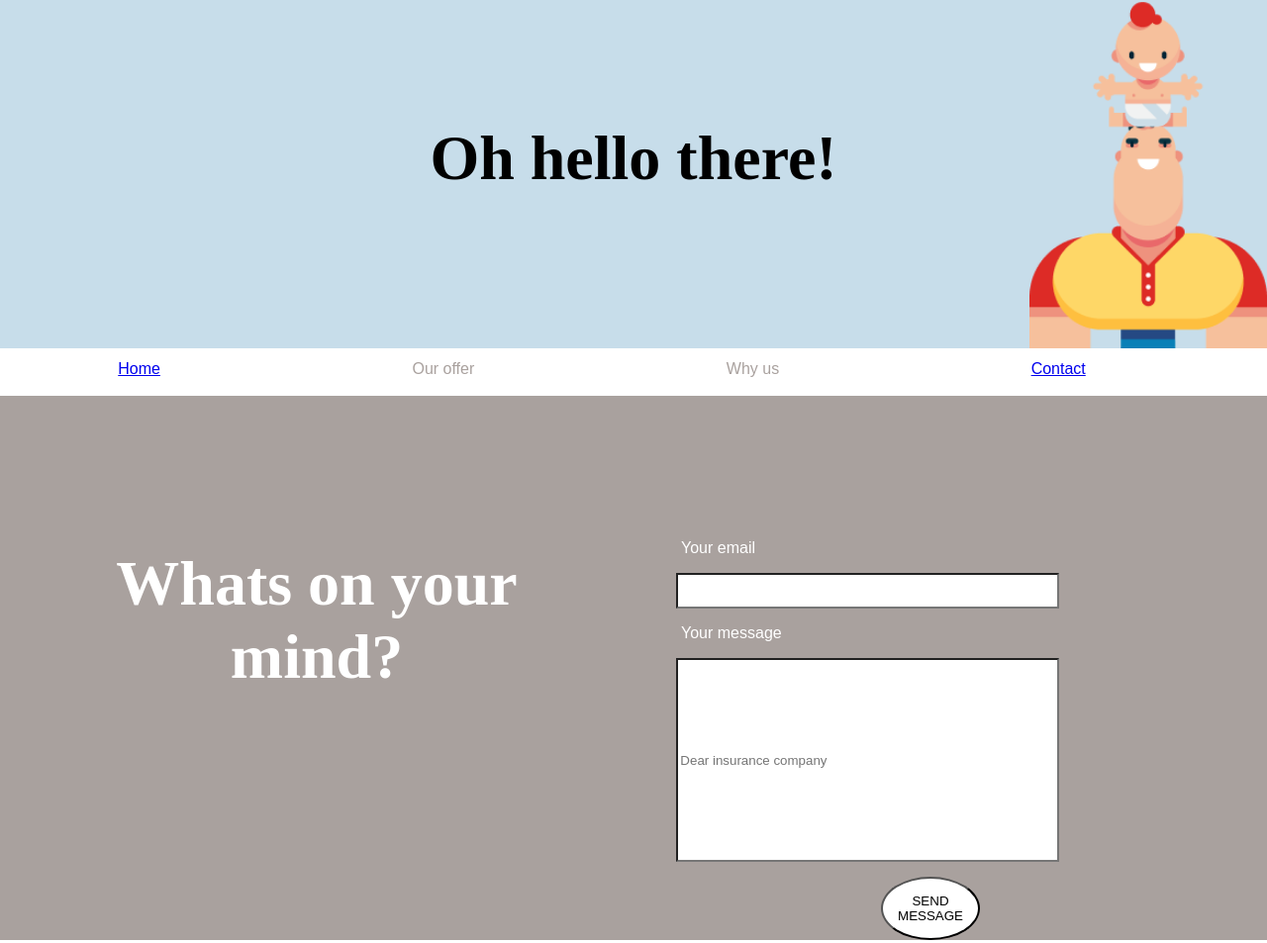
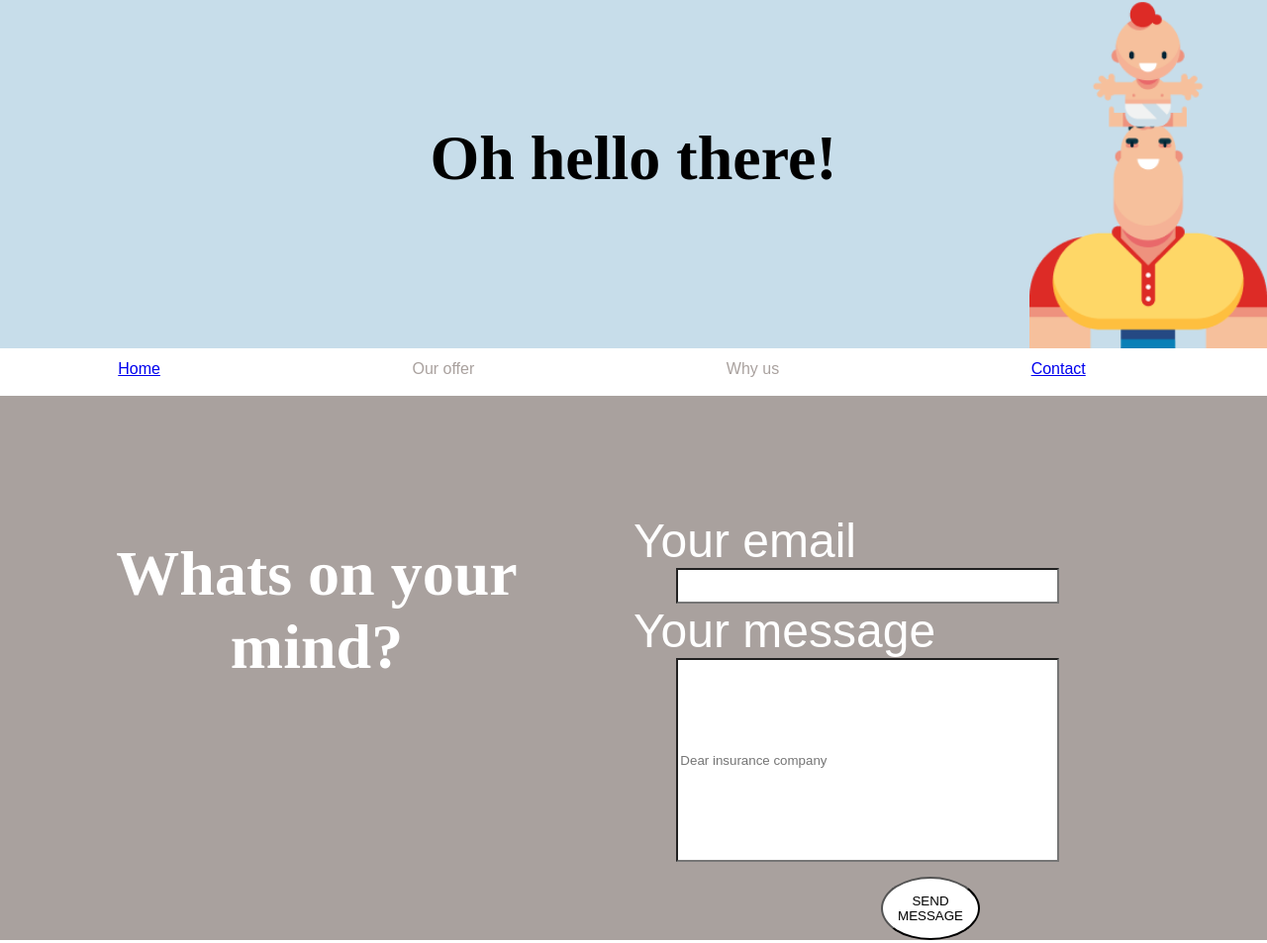
Before and after one commit to Nattzor/SlutProjektHtmlCssNN, a plain HTML site: page contact.html in a window 1280 px wide. Shown: the top 953 px of the page at 99% size. Drawn offline with Linux system fonts and the light colour scheme; grey boxes are pictures that could not be loaded.

Commit message:
label fix

```diff
--- a/contact.html
+++ b/contact.html
@@ -22,9 +22,9 @@
         <h1>Whats on your <br> mind?</h1>
 
             <form>
-                <p>Your email</p>
+                <label>Your email</label>
                 <input class="emailBox" type="text">
-                <p>Your message</p>
+                <label>Your message</label>
                 <input placeholder="Dear insurance company" class="textArea" type="textarea">
                 <Button class="sendMessageButton">SEND MESSAGE</Button>
             </form>
```
